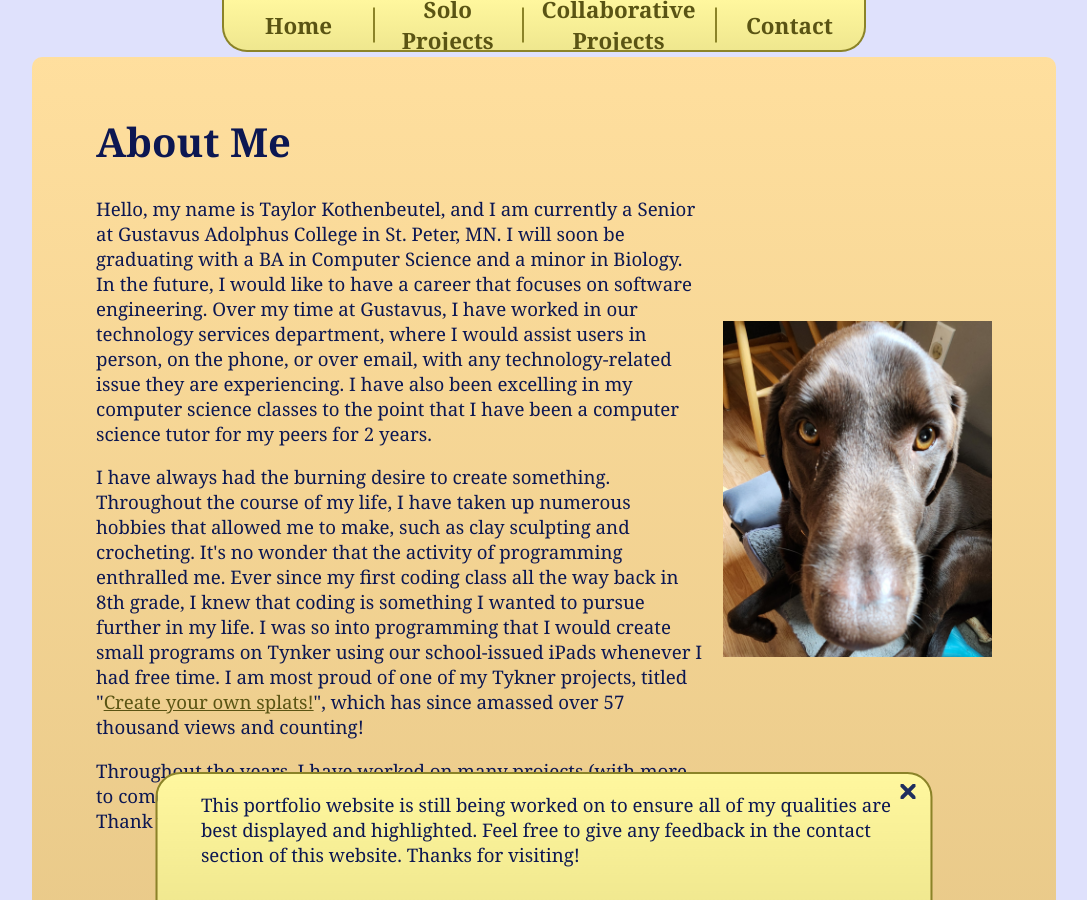
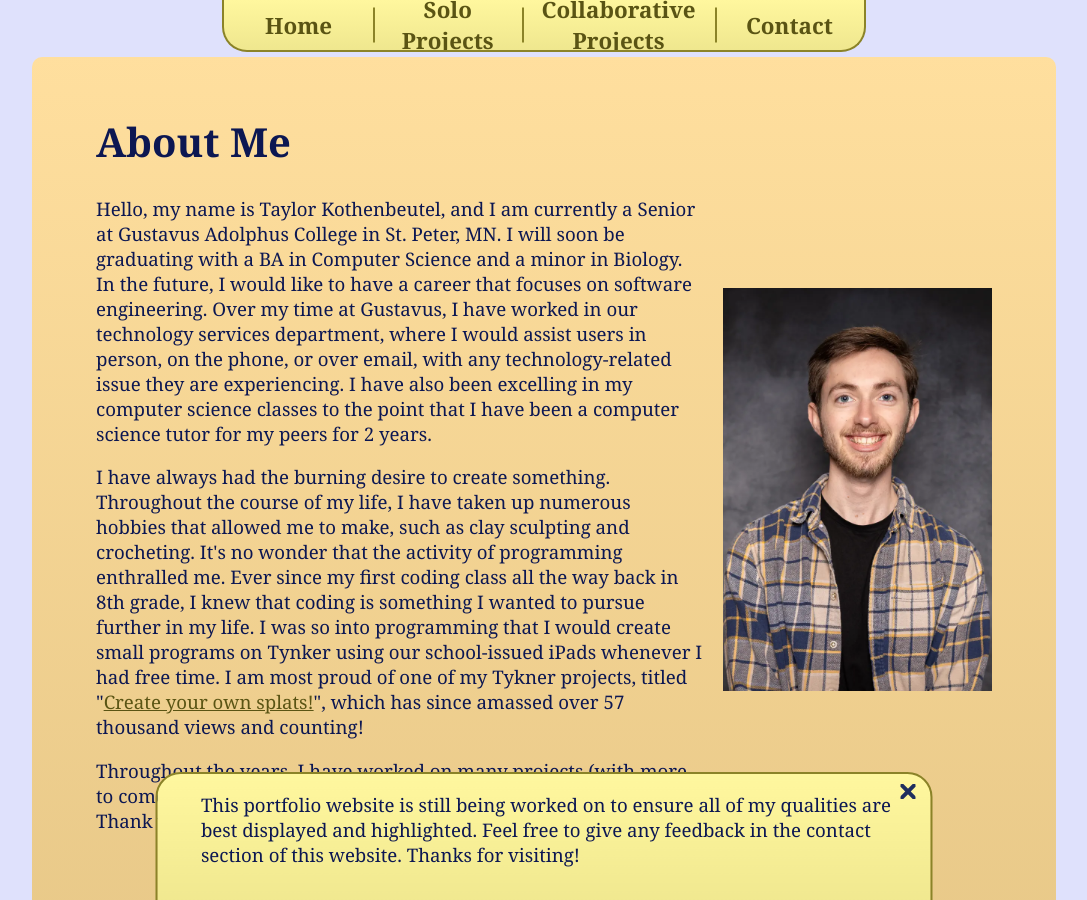
Before and after one commit to TKothenbeutel/Portfolio, a Jekyll site: the page built from pages/about.html, in a window 1280 px wide and 900 px high. Shown: the whole window, without its empty margins (96-1183 px from the left). Built offline with Jekyll 4.4.1, drawn with Linux system fonts in a browser that asks for light colours.

Commit message:
Headshot added

```diff
--- a/index.html
+++ b/index.html
@@ -133,7 +133,7 @@ layout: default
         <div style="padding-bottom: 70px;"></div>
         <a class="redirectButton" href="solo-projects">See More</a>
       </div>
-      <img src="images/zumaSoloP.jpg" alt="Collage of my solo projects" class="rightImage">
+      <img src="images/zumaSoloP.png" alt="Collage of my solo projects" class="rightImage">
     </div>
 
     <!--Collaborative projects-->
@@ -169,7 +169,7 @@ layout: default
         <div style="padding-bottom: 70px;"></div>
         <a class="redirectButton" href="collaborative-projects">See More</a>
       </div>
-      <img src="images/zumaGroupP.jpg" alt="Collage of my collaborative projects" class="rightImage">
+      <img src="images/zumaGroupP.png" alt="Collage of my collaborative projects" class="rightImage">
     </div>
 
     <!--Contact section-->
--- a/pages/about.html
+++ b/pages/about.html
@@ -15,7 +15,7 @@ layout: default
     <link rel="stylesheet" type="text/css" href="../stylesheets/home.css">
   </head>
   <body>
-    <div class="section" style="background: var(--color-bg2-gradient); padding: 30px 5% 50px 5%; margin: 0 auto 50px auto; border-radius: 10px;">
+    <div class="section" style="background: var(--color-bg2-gradient); padding: 30px 5% 20px 5%; margin: 0 auto 50px auto; border-radius: 10px;">
       <div class="textbox">
         <h1>About Me</h1>
         <p>Hello, my name is Taylor Kothenbeutel, and I am currently a Senior at Gustavus Adolphus College in St. Peter, MN. I will soon be graduating with a BA in Computer Science and a minor in Biology. In the future, I would like to have a career that focuses on software engineering. Over my time at Gustavus, I have worked in our technology services department, where I would assist users in person, on the phone, or over email, with any technology-related issue they are experiencing. I have also been excelling in my computer science classes to the point that I have been a computer science tutor for my peers for 2 years.</p>
@@ -23,7 +23,7 @@ layout: default
         <p>Throughout the years, I have worked on many projects (with more to come), so please look around to read more of what I've done. Thank you for visiting my website!</p>
         <div style="padding-bottom: 40px;"></div>
       </div>
-      <img src="../images/zumaGroupP.jpg" alt="Collage of my collaborative projects" style="width: 30%; margin: auto auto auto 20px;">
+      <img src="../images/headshot.webp" alt="Collage of my collaborative projects" style="width: 30%; margin: auto auto auto 20px;">
     </div>
 
     <!--Contact section-->
```
Also changed, not shown: images/headshot.webp (added), images/zuma.jpg (deleted), images/zuma.png (added), images/zumaGroupP.jpg (deleted), 3 other files.
